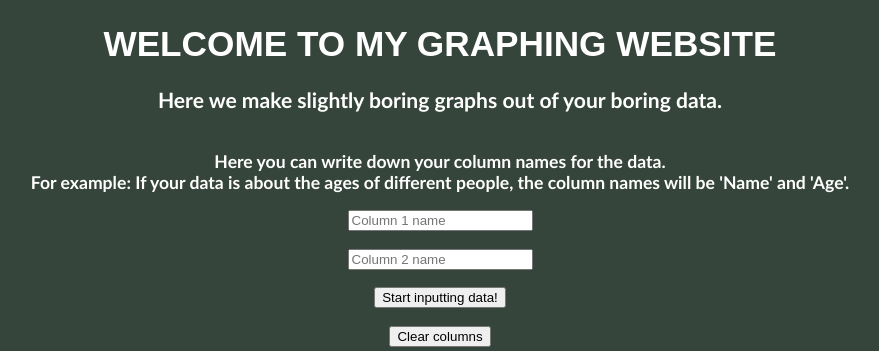
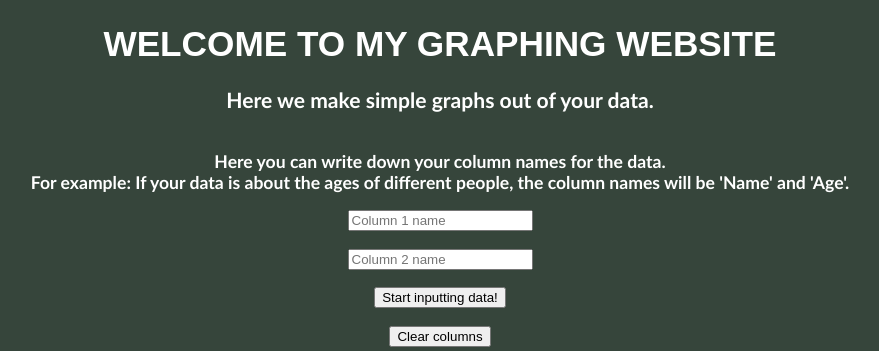
Before and after one commit to Syed-Masrur-Ahmed/Graph-App, a Flask app: page / in a window 1280 px wide. Shown: the part 70-421 px from the top of the page, without its empty margins (200-1079 px from the left). Run offline with Flask 2, Linux system fonts and the light colour scheme.

Commit message:
changed title message

```diff
--- a/templates/index.html
+++ b/templates/index.html
@@ -10,7 +10,7 @@
 </header>
 
 <h1>WELCOME TO MY GRAPHING WEBSITE</h1>
-<h2>Here we make slightly boring graphs out of your boring data.</h2>
+<h2>Here we make simple graphs out of your data.</h2>
 
 <div class = content>
   <br>
```
